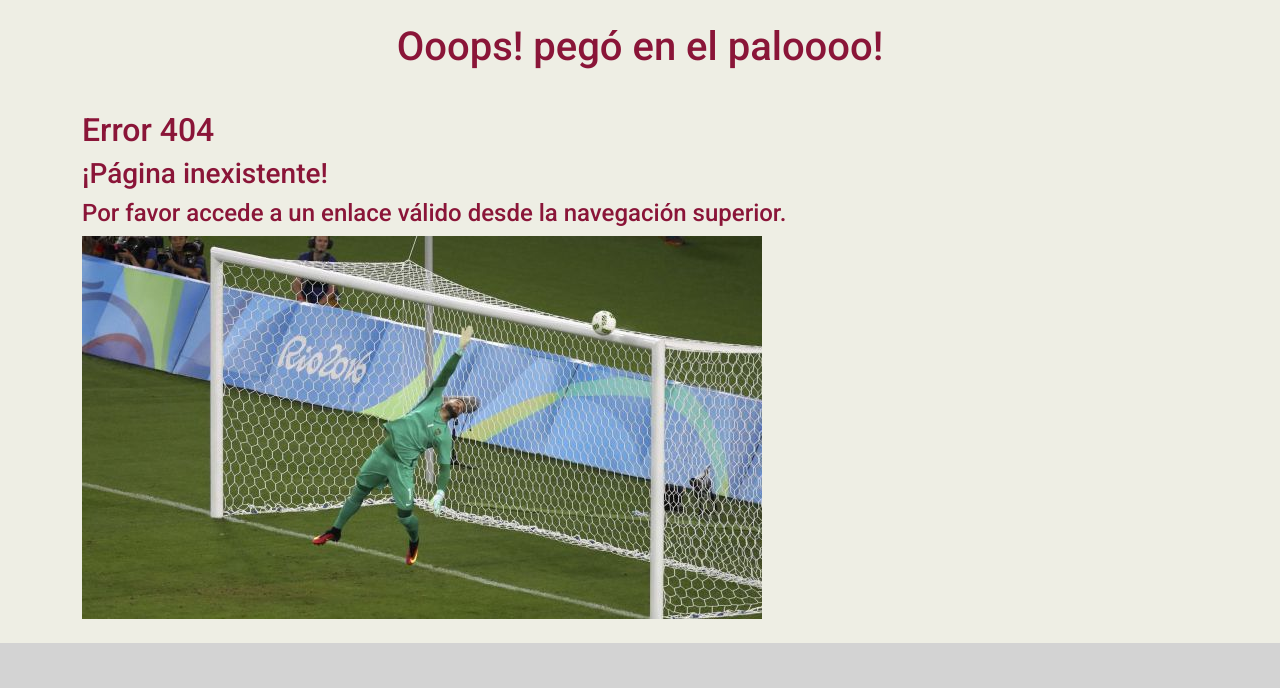
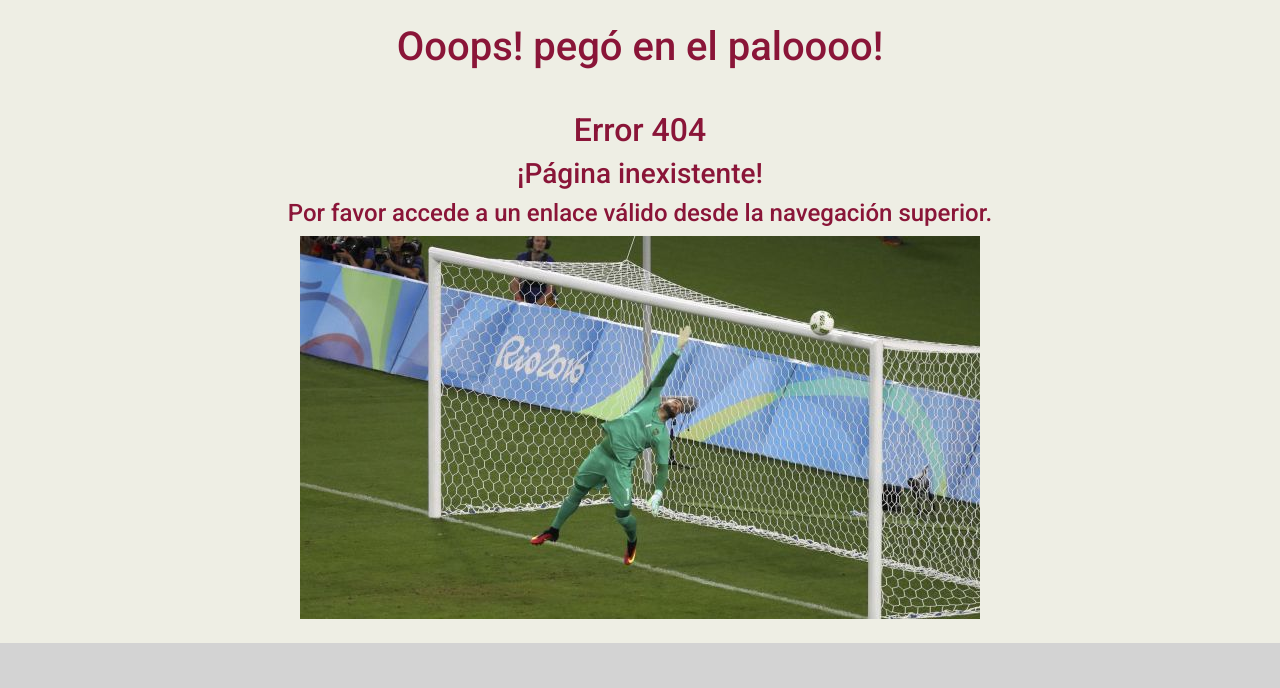
Before and after one commit to SebasGines13/coder_entrega_proyecto, a website: page pages/error.html in a window 1280 px wide. Shown: the part 135-823 px from the top of the page. Drawn offline with nearby package versions, Linux system fonts and the light colour scheme; a web font is replaced by a local one.

Commit message:
Agregado de retoques en página de error

```diff
--- a/pages/error.html
+++ b/pages/error.html
@@ -47,10 +47,10 @@
     <main>
         <h1 data-aos="fade-down">Ooops! pegó en el paloooo!</h1> <!-- Título principal -->
         <div class="container mb-4">
-            <h2 data-aos="fade-up" data-aos-delay="200">Error 404</h2>
-            <h3 data-aos="fade-up" data-aos-delay="400">¡Página inexistente!</h3>
-            <h4 data-aos="fade-up" data-aos-delay="500">Por favor accede a un enlace válido desde la navegación superior.</h4>
-            <img data-aos="fade-up" data-aos-delay="600" class="img-fluid" src="../assets/images/EnElPalo.jpg" alt="Imagen del pelota de futbol pegando en el palo">
+            <h2 class="text-center" data-aos="fade-up" data-aos-delay="200">Error 404</h2>
+            <h3 class="text-center" data-aos="fade-up" data-aos-delay="400">¡Página inexistente!</h3>
+            <h4 class="text-center" data-aos="fade-up" data-aos-delay="500">Por favor accede a un enlace válido desde la navegación superior.</h4>
+            <img data-aos="fade-up" data-aos-delay="600" class="img-fluid mx-auto d-block" src="../assets/images/EnElPalo.jpg" alt="Imagen del pelota de futbol pegando en el palo">
         </div>
     </main>
     <footer> <!-- footer de todas las páginas -->
```
Also changed, not shown: index.html (+5 -5 lines).
